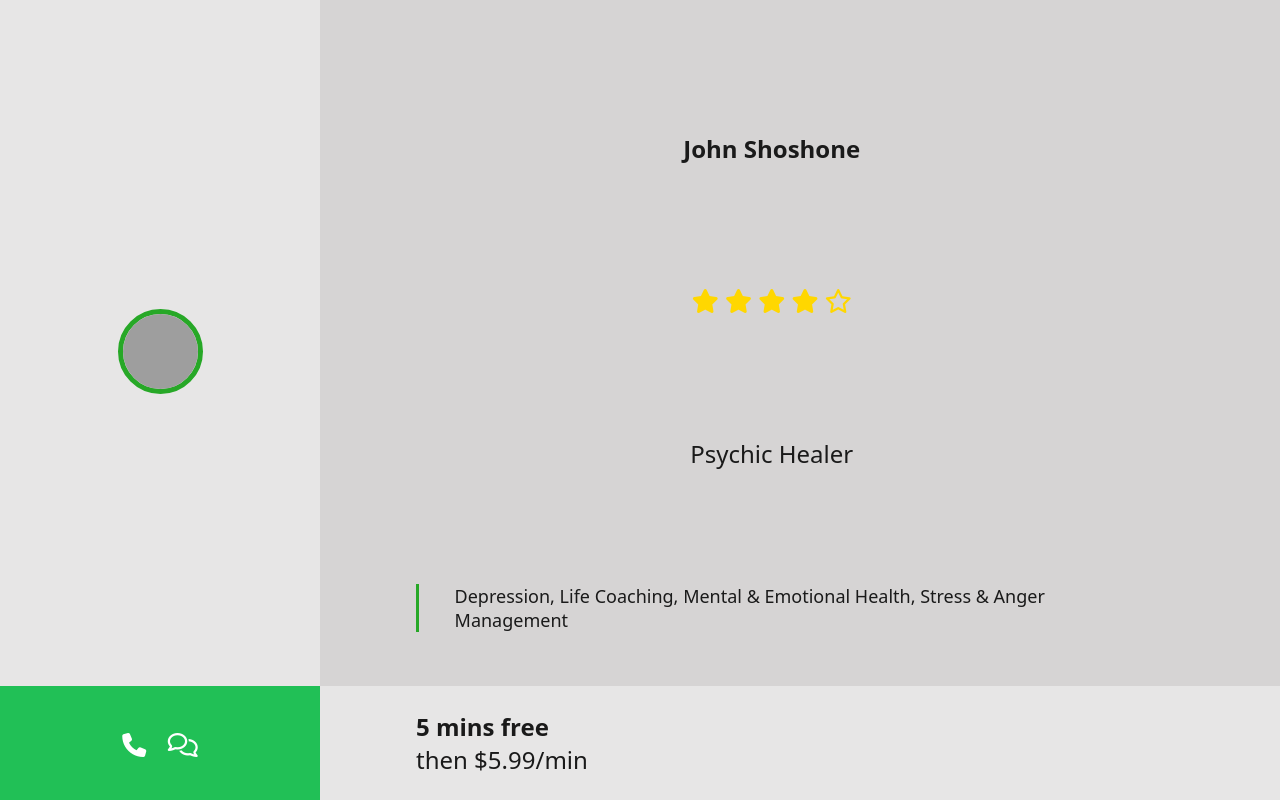
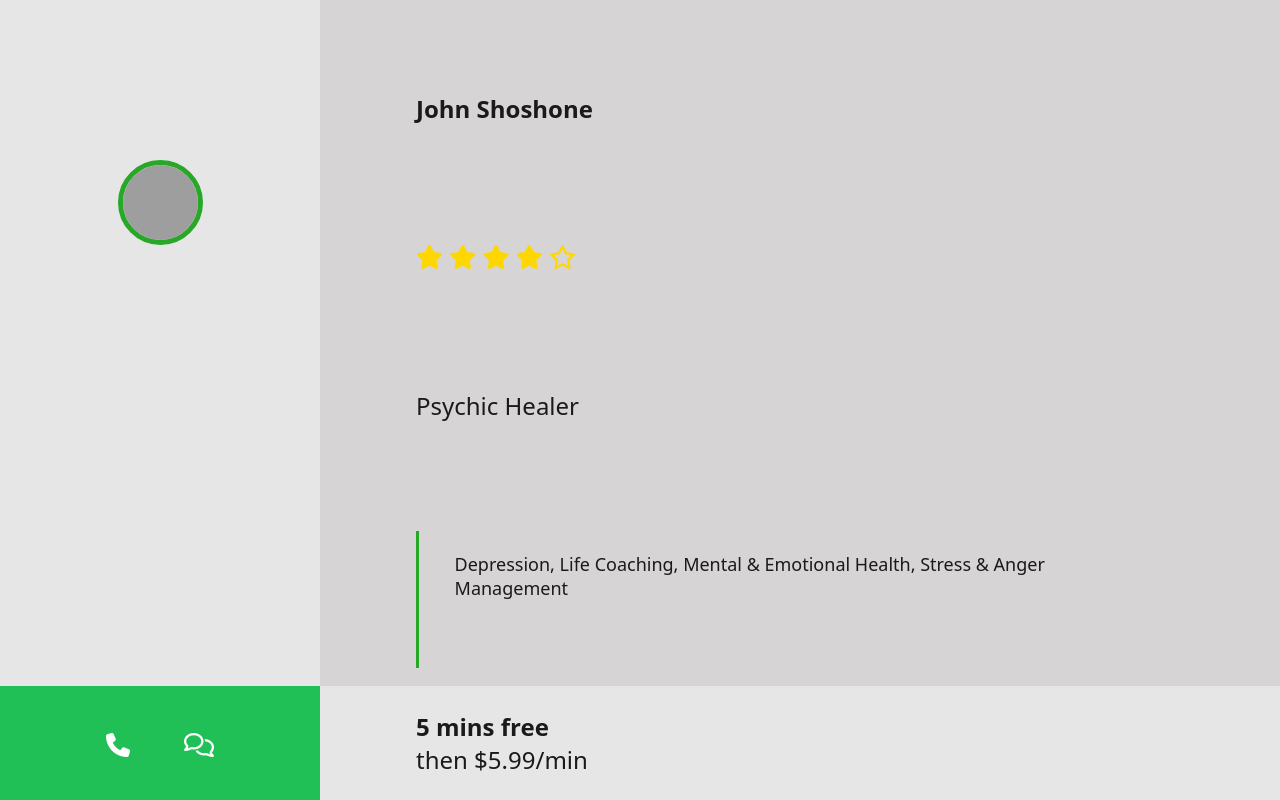
Before and after one commit to RobBloxham/mobile-responsive-lab, a plain HTML site: page index.html in a window 1280 px wide. Drawn offline with Linux system fonts and the light colour scheme; grey boxes are pictures that could not be loaded.

Commit message:
fixing justifying issues

```diff
--- a/css/style.css
+++ b/css/style.css
@@ -73,22 +73,11 @@ html {
         color: #1a1a1a;
         text-align: center;
       }
-      .head {
+
+      /*.side {
           display: grid;
-          place-items: center;
-      }
-      .mn {
-          display: grid;
-          place-items: center;
-      }
-      .foot {
-          display: grid;
-          place-items: left;
-      }
-      .side {
-          display: grid;
-          place-items: center;
-      }
+          place-items: center; */
+
 #description{
     display: none;
 }
@@ -119,7 +108,9 @@ html {
           "header side"
           "footer content";
          }
-
+        header{
+          padding-top: 50%;
+        }
         footer {
             padding-top: 10%;
             display: flex;
@@ -128,7 +119,7 @@ html {
         }
          aside{
              padding-left: 10%;
-             display: flex;
+             display: grid;
              justify-content: left;
              text-align: left;
          }
@@ -147,10 +138,20 @@ html {
          #picname {
              display: none;
          }
-         #description {
+        #description {
             border-left: rgb(39, 168, 39) solid;
             padding-left: 5%;
+            padding-top: 3%;
             display: grid;
+            justify-content: center;
             font-size: 1.8rem;
       }
+        #icon1 {
+          right: 50%;
+          position: relative;
+        }
+        #icon2 {
+          left: 50%;
+          position: relative;
+        }
     }
```
Also changed, not shown: index.html (line endings or trailing spaces).
